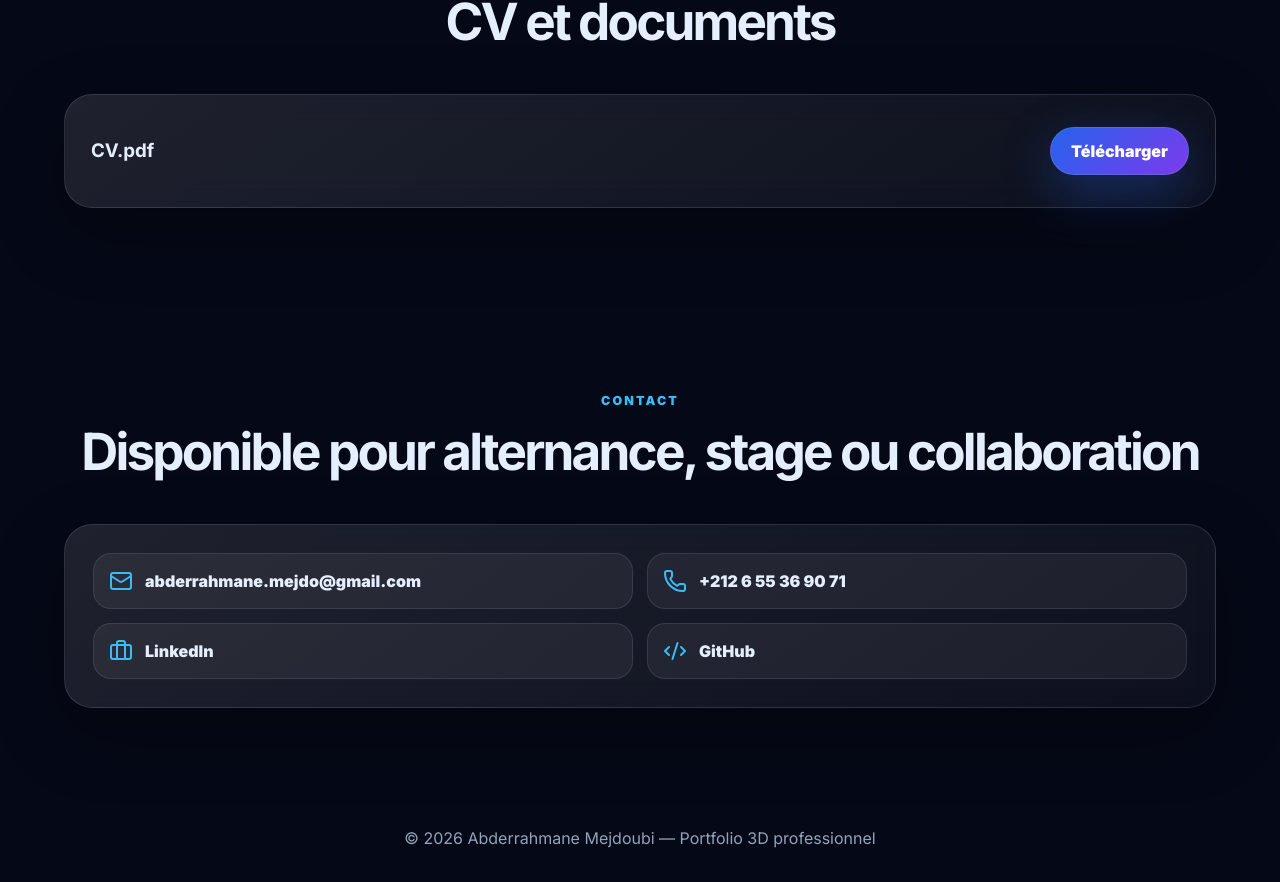
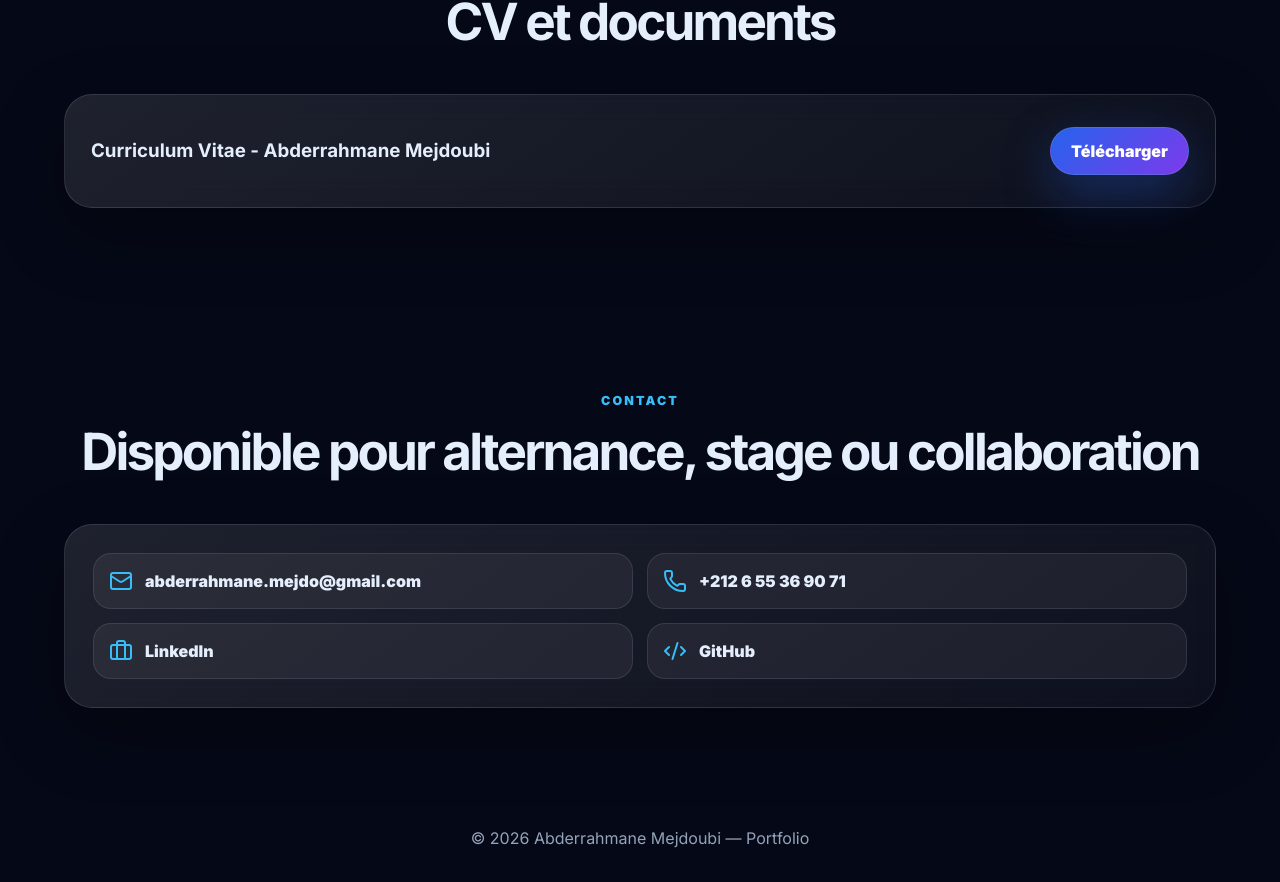
Before and after one commit to abdo-mej/Portfolio_Abderrahmane_Mejdoubi, a React (Vite) app: page / in a window 1280 px wide. Shown: the part 4364-5246 px from the top of the page. Built offline with nearby package versions, Linux system fonts and the light colour scheme.

Commit message:
Fix hero layout and CV PDF

```diff
--- a/src/main.jsx
+++ b/src/main.jsx
@@ -181,7 +181,7 @@ function App() {
       <div className="projects-grid">{projects.map((p, i) => <motion.article initial={{opacity:0,y:28}} whileInView={{opacity:1,y:0}} viewport={{once:true}} transition={{delay:i*.08}} whileHover={{ y:-10, rotateX:3, rotateY:-3 }} className="project" key={p.title}><div className="project-top"><p.icon/><span>{p.status}</span></div><small>{p.type}</small><h3>{p.title}</h3><p>{p.description}</p><div className="stack">{p.stack.map(x => <span key={x}>{x}</span>)}</div><a className="project-link" href={p.live} target={p.live.startsWith('http') ? '_blank' : '_self'}>{p.live.startsWith('http') ? 'Voir l’application' : 'Me demander une démo'} <ExternalLink size={16}/></a></motion.article>)}</div>
     </Section>
     <Section id="cv" kicker="CV" title="CV et documents">
-      <div className="cv-card"><div><h3>CV.pdf</h3></div><a className="btn primary" href="/MEJDOUBI_Abderrahmane_cv.pdf" download> Télécharger</a></div>
+      <div className="cv-card"><div><h3>Curriculum Vitae - Abderrahmane Mejdoubi</h3></div><a className="btn primary" href="/MEJDOUBI_Abderrahmane_cv.pdf" download> Télécharger</a></div>
     </Section>
     <Section id="contact" kicker="Contact" title="Disponible pour alternance, stage ou collaboration">
       <div className="contact-card">
@@ -191,7 +191,7 @@ function App() {
         <a href={profile.github} target="_blank"><Code2/> GitHub</a>
       </div>
     </Section>
-    <footer>© 2026 Abderrahmane Mejdoubi — Portfolio 3D professionnel</footer>
+    <footer>© 2026 Abderrahmane Mejdoubi — Portfolio</footer>
   </>;
 }
 
```
